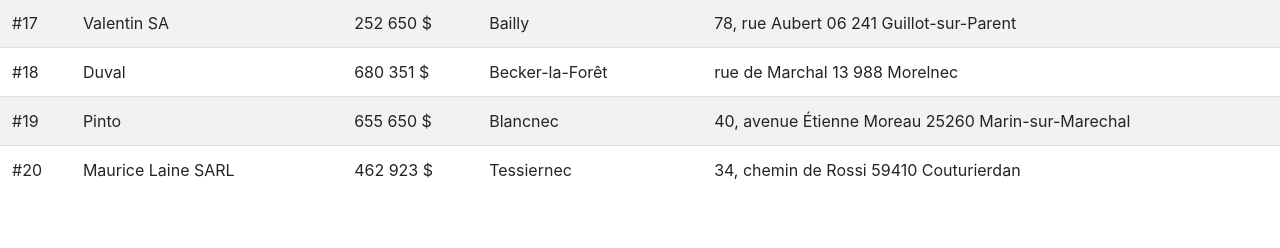
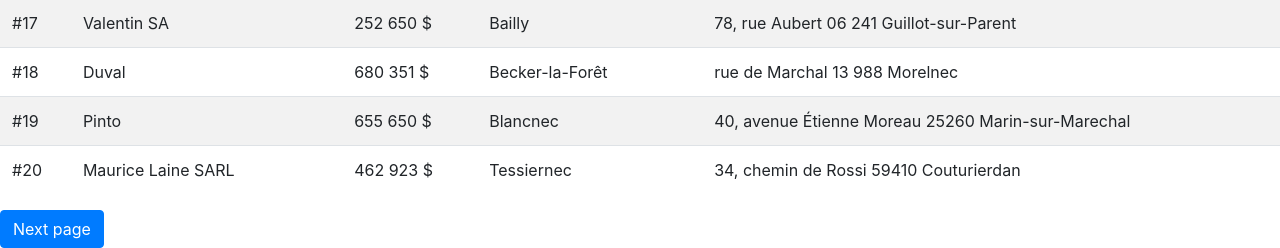
Before and after one commit to gchaulet/dynamic_array_php, a PHP site: page /index.php in a window 1280 px wide. Shown: the part 1008-1256 px from the top of the page. Before the commit the page ends 1187 px from the top, so only its background shows below. Run offline with PHP 8.4, Linux system fonts and the light colour scheme; data comes from the database, SQL or seed files in the repository.

Commit message:
array page creation  part 3

```diff
--- a/index.php
+++ b/index.php
@@ -1,5 +1,6 @@
 <?php
 use App\NumberHelper;
+define('PER_PAGE',20);
 
 require 'vendor/autoload.php';
 $pdo= new PDO("sqlite:./products.db", null, null, [
@@ -8,6 +9,7 @@ $pdo= new PDO("sqlite:./products.db", null, null, [
 ]);
 
 $query = "SELECT * FROM products";
+$queryCount ="SELECT COUNT(id) as count FROM products";
 $params = [];
 
 //search by city
@@ -16,13 +18,18 @@ if(!empty($_GET['q'])){
     $params['city'] = '%' . $_GET['q'] . '%';
 }
 
-$query .= " LIMIT 20";
+$query .= " LIMIT " . PER_PAGE;
 
 $statement = $pdo->prepare($query);
 $statement->execute($params);
 $products = $statement->fetchAll();
 //dd($products);
 
+$statement = $pdo->prepare($queryCount);
+$statement->execute();
+$count = $statement->fetch()['count'];
+$pages = ceil($count / PER_PAGE);
+//dd($pages);
 ?>
 
 <!DOCTYPE html>
@@ -39,8 +46,7 @@ $products = $statement->fetchAll();
     <form action="" class="mb-4">
         <div class="form-group">
             <!-- name="q" give a search information for seo-->
-            <input type="text" class="form-control" name="q" placeholder="search by city">
-
+            <input type="text" class="form-control" name="q" placeholder="search by city" value="<?= htmlentities($_GET['q'] ?? null) ?>">
         </div>
         <button class="btn btn-primary">Search</button>
 
@@ -67,4 +73,7 @@ $products = $statement->fetchAll();
             <?php endforeach ?>
         </tbody>
     </table>
+    <?php if($pages > 1): ?>
+        <a href="?p=2" class="btn btn-primary">Next page</a>
+    <?php endif ?>
 </body>
```
